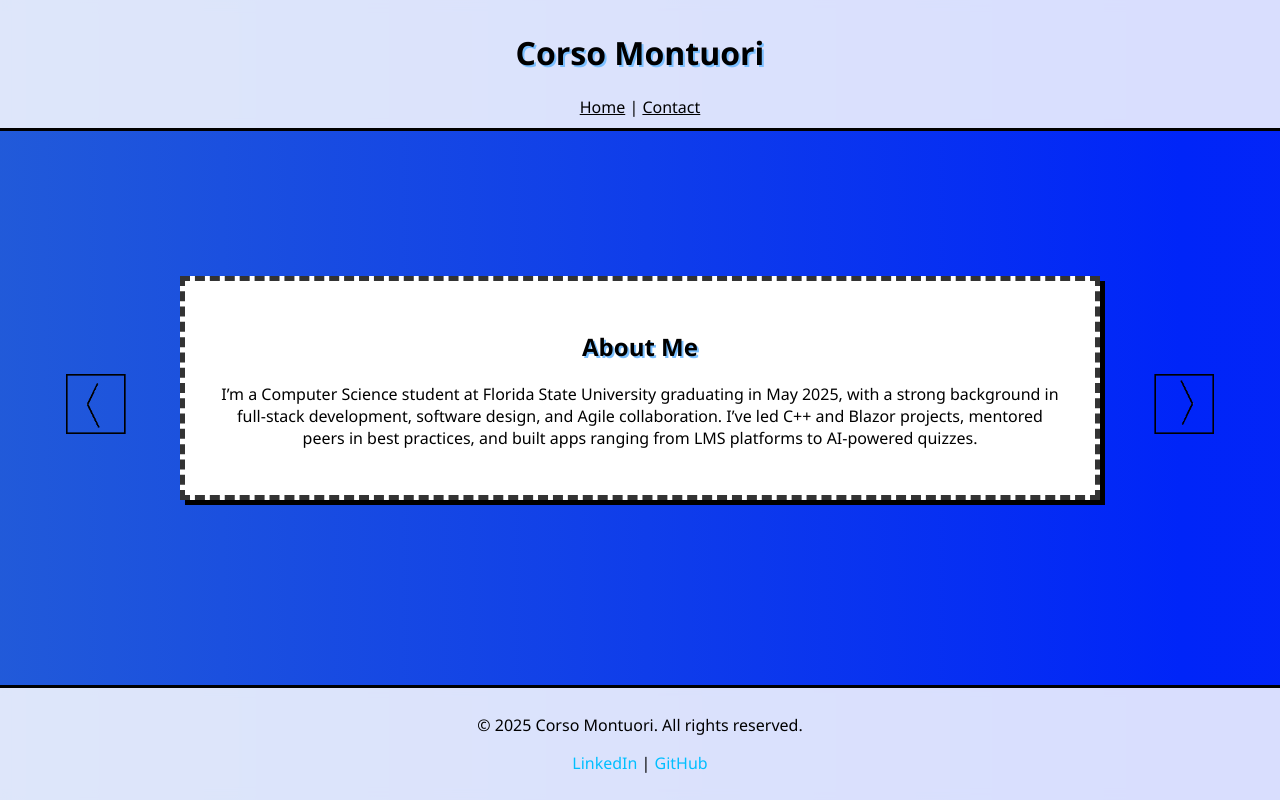
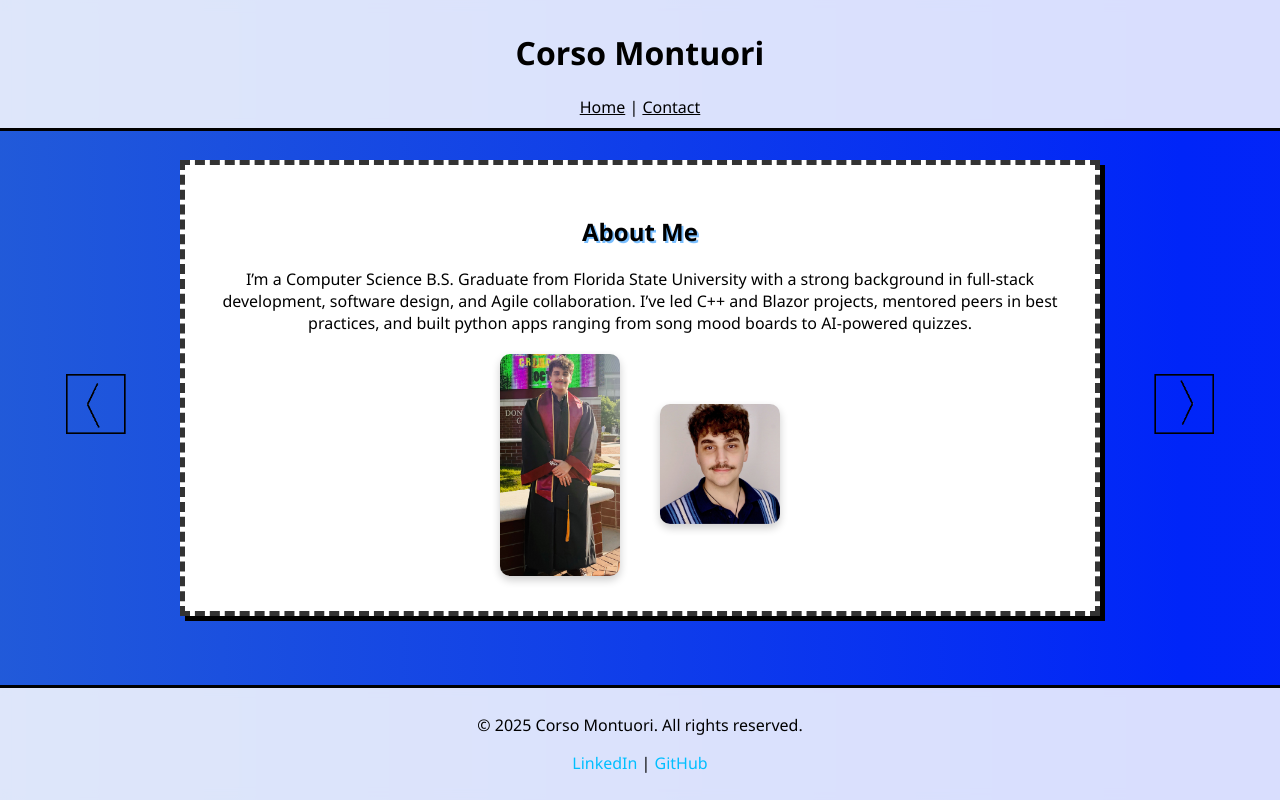
Before and after one commit to Corsionio/Portfolio, a React (Create React App) app: page / in a window 1280 px wide. Built offline with nearby package versions, Linux system fonts and the light colour scheme; the HTML template or start-up script is replaced by a standard one.

Commit message:
Changed About Me, Added pictures, Changed Contact Page

```diff
--- a/src/App.css
+++ b/src/App.css
@@ -40,7 +40,7 @@ section {
   margin-bottom: 40px;
 }
 
-h1, h2 {
+h2 {
   text-shadow: 2px 2px #7abfff;
 }
 
@@ -59,7 +59,7 @@ h1, h2 {
 
 .header {
   backdrop-filter: blur(6px);
-  -webkit-backdrop-filter: blur(6px); /* for Safari */
+  -webkit-backdrop-filter: blur(6px);
   background-color: rgba(255, 255, 255, 0.85);
   border-bottom:3px solid #000;
   width: 100vw;
@@ -81,7 +81,7 @@ h1, h2 {
 
 .footer {
   backdrop-filter: blur(6px);
-  -webkit-backdrop-filter: blur(6px); /* for Safari */
+  -webkit-backdrop-filter: blur(6px);
   background-color: rgba(255, 255, 255, 0.85);
   border-top:3px solid #000;
   width: 100vw;
@@ -96,3 +96,25 @@ h1, h2 {
   color: #00bfff;
   text-decoration: none;
 }
+
+.about-images {
+  display: flex;
+  justify-content: center;
+  gap: 40px;
+  margin-top: 20px;
+}
+
+.grad-image img {
+  width: 120px;
+  height: auto;
+  border-radius: 10px; /* optional: makes corners round */
+  box-shadow: 0 4px 8px rgba(0, 0, 0, 0.2); /* optional: adds depth */
+}
+
+.head-image img {
+  width: 120px;   /* or any size you prefer */
+  margin-top: 50px;
+  height: auto;
+  border-radius: 10px; /* optional: makes corners round */
+  box-shadow: 0 4px 8px rgba(0, 0, 0, 0.2); /* optional: adds depth */
+}
--- a/src/components/About.js
+++ b/src/components/About.js
@@ -3,10 +3,18 @@ export default function About() {
     <section className="about">
       <h2>About Me</h2>
       <p>
-        I’m a Computer Science student at Florida State University graduating in May 2025, with a strong background
+        I’m a Computer Science B.S. Graduate from Florida State University with a strong background
         in full-stack development, software design, and Agile collaboration. I’ve led C++ and Blazor projects,
-        mentored peers in best practices, and built apps ranging from LMS platforms to AI-powered quizzes.
+        mentored peers in best practices, and built python apps ranging from song mood boards to AI-powered quizzes.
       </p>
+      <div className="about-images">
+        <div className="grad-image">
+          <img src="/images/Graduation.jpg" alt="Graduation" className="grad-image" />
+        </div>
+        <div className="head-image">
+          <img src="/images/portfolio.JPG" alt="Headshot" className="head-image" />
+        </div>
+      </div>
     </section>
   );
 }
--- a/src/pages/Contact.js
+++ b/src/pages/Contact.js
@@ -1,10 +1,17 @@
+import Header from '../components/Header';
+import Footer from '../components/Footer';
+
 export default function Contact() {
   return (
+    <>
+    <Header />
     <section className="contact-page">
       <h2>Contact Me</h2>
       <p>Email: corsomontuori@gmail.com</p>
       <p>LinkedIn: <a href="https://linkedin.com/in/corsomontuori" target="_blank" rel="noopener noreferrer">linkedin.com/in/corsomontuori</a></p>
       <p>GitHub: <a href="https://github.com/Corsionio" target="_blank" rel="noopener noreferrer">github.com/Corsionio</a></p>
     </section>
+    <Footer />
+   </>
   );
 }
```
Also changed, not shown: public/images/Graduation.jpg (added), public/images/portfolio.JPG (added).
